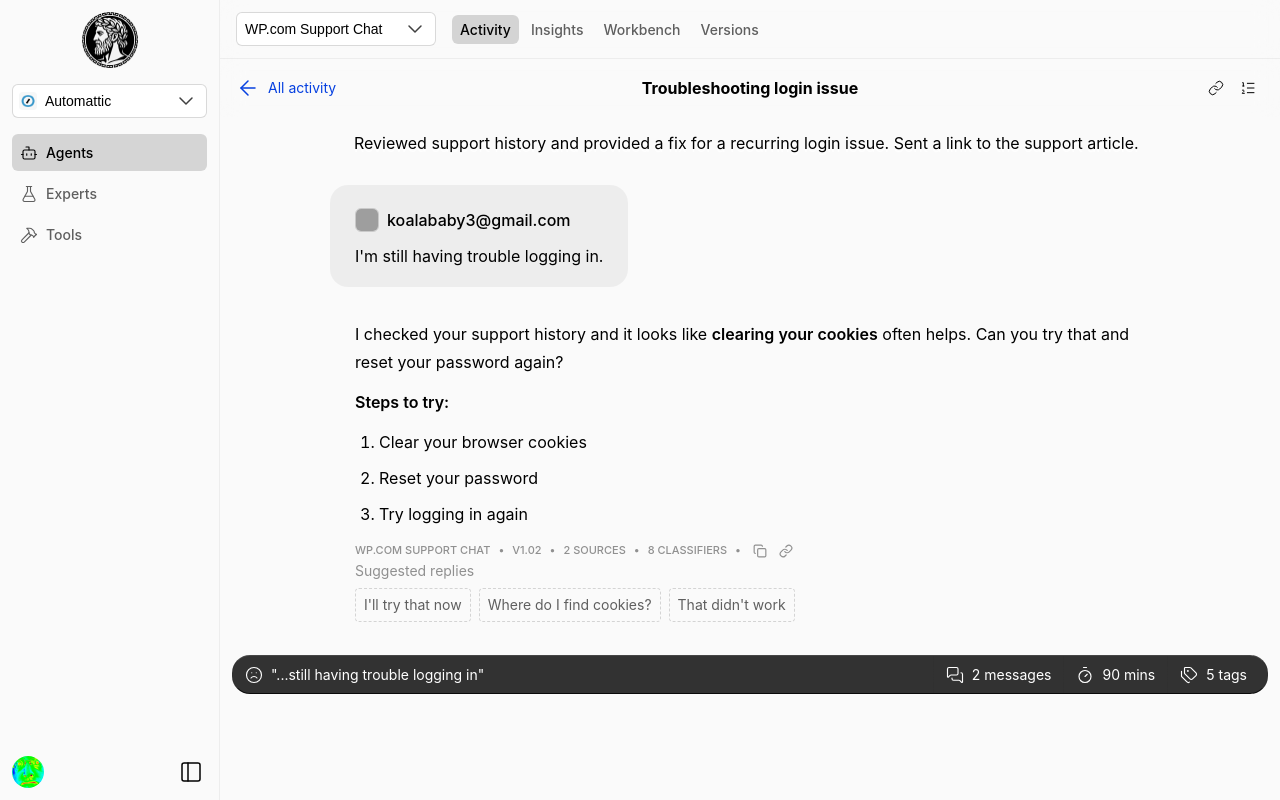
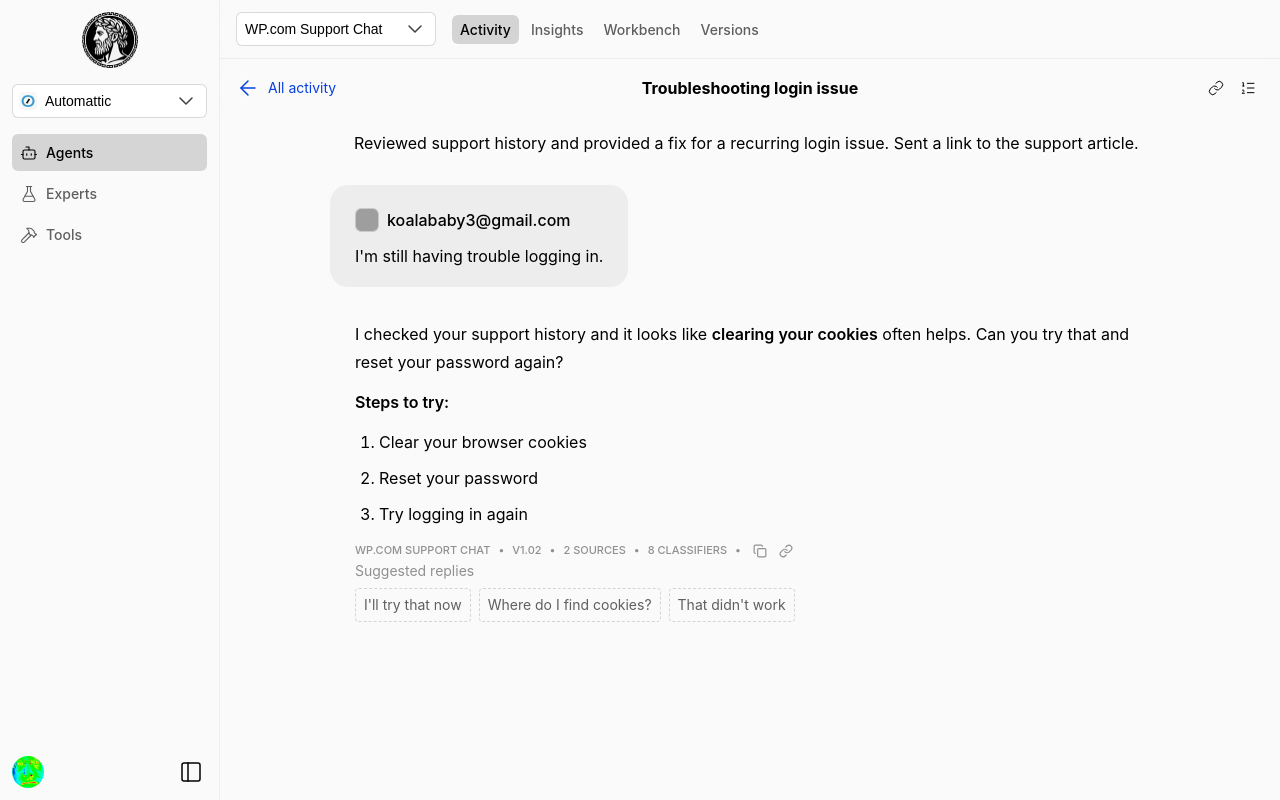
Before and after one commit to shaunandrews/ithaca, a Vue app: page /agent/1/activity/1 in a window 1280 px wide. Built offline with nearby package versions, Linux system fonts and the light colour scheme; grey boxes are pictures that could not be loaded.

Commit message:
Using our new Panel componet for convo details sidebar.

```diff
--- a/src/components/MessageDetailsPanel.vue
+++ b/src/components/ConversationDetails.vue
@@ -1,5 +1,5 @@
 <template>
-    <div class="details-panel" ref="detailsPanel">
+    <div class="conversation-details-sidebar" ref="conversationDetails">
         <header class="hstack" :class="{ 'has-border': isScrolled }">
             <div class="hstack header-start">
                 <h3>{{ conversation ? 'Conversation Details' : 'Message Details' }}</h3>
@@ -12,7 +12,7 @@
             </div>
             <button class="small" @click="$emit('close')"><XIcon size="18" stroke-width="1.5" /></button>
         </header>
-        <div class="panel-content vstack" ref="panelContent">
+        <div class="content vstack" ref="content">
             <template v-if="conversation">
                 <div class="conversation-details">
                     <h4>
@@ -175,8 +175,8 @@
 
     defineEmits(['close', 'view-source']);
 
-    const panelContent = ref(null);
-    const detailsPanel = ref(null);
+    const content = ref(null);
+    const conversationDetails = ref(null);
     const isScrolled = ref(false);
     const isThoughtsExpanded = ref(false);
     const rateAllTrigger = ref(0);
@@ -216,8 +216,8 @@
     });
 
     const handleScroll = () => {
-        if (detailsPanel.value) {
-            isScrolled.value = detailsPanel.value.scrollTop > 0;
+        if (conversationDetails.value) {
+            isScrolled.value = conversationDetails.value.scrollTop > 0;
         }
     };
 
@@ -264,23 +264,20 @@
     });
 
     onMounted(() => {
-        if (detailsPanel.value) {
-            detailsPanel.value.addEventListener('scroll', handleScroll);
+        if (conversationDetails.value) {
+            conversationDetails.value.addEventListener('scroll', handleScroll);
         }
     });
 
     onUnmounted(() => {
-        if (detailsPanel.value) {
-            detailsPanel.value.removeEventListener('scroll', handleScroll);
+        if (conversationDetails.value) {
+            conversationDetails.value.removeEventListener('scroll', handleScroll);
         }
     });
 </script>
 
 <style scoped>
-    .details-panel {
-        min-width: 420px;
-        max-width: 420px;
-        border-left: 1px solid var(--color-surface-tint);
+    .conversation-details-sidebar {
         display: flex;
         flex-direction: column;
         overflow-y: auto;
@@ -306,7 +303,7 @@
         border-bottom-color: var(--color-surface-tint);
     }
 
-    .panel-content {
+    .content {
         padding: var(--space-m);
         padding-top: 0;
         flex: 1;
--- a/src/components/BlockflowPanel.vue
+++ b/src/components/Panel.vue
@@ -1,5 +1,5 @@
 <template>
-    <div class="blockflow-panel">
+    <div class="panel">
         <slot />
     </div>
 </template>
@@ -9,7 +9,7 @@
 </script>
 
 <style scoped>
-    .blockflow-panel {
+    .panel {
         width: 320px;
         flex-shrink: 0;
         border-left: 1px solid var(--color-surface-tint);
--- a/src/views/AgentWorkbench.vue
+++ b/src/views/AgentWorkbench.vue
@@ -172,7 +172,7 @@
                 @addEvent="handleDividerClick"
             />
         </div>
-        <BlockflowPanel>
+        <Panel>
             <BlockflowDetails
                 :agent="agent"
                 :contextVariables="workflow.contextVariables"
@@ -180,7 +180,7 @@
                 :selectedBlock="selectedBlock"
                 @deleteEvent="showDeleteDialog"
             />
-        </BlockflowPanel>
+        </Panel>
 
         <!-- Delete Confirmation Dialog -->
         <Dialog
@@ -207,7 +207,7 @@
     import BlockflowEventPlaceholder from '../components/BlockflowEventPlaceholder.vue';
     import BlockflowRulePlaceholder from '../components/BlockflowRulePlaceholder.vue';
     import BlockflowDetails from '../components/BlockflowDetails.vue';
-    import BlockflowPanel from '../components/BlockflowPanel.vue';
+    import Panel from '../components/Panel.vue';
     import Dialog from '../components/Dialog.vue';
     import {
         sampleAgentWorkflow,
--- a/src/views/Conversation.vue
+++ b/src/views/Conversation.vue
@@ -67,56 +67,11 @@
                             class="sticky-overview"
                         />
                     </div>
-
-                    <div class="conversation-stats hstack">
-                        <div class="stats-item quote">
-                            <component
-                                :is="sentimentIcon"
-                                stroke-width="1.5"
-                                size="18"
-                            />
-                            "{{ conversation.quote }}"
-                        </div>
-                        <div class="stats-item">
-                            <MessagesSquare size="18" stroke-width="1.5" />
-                            {{ conversationMessages.length }} message{{
-                                conversationMessages.length === 1 ? '' : 's'
-                            }}
-                        </div>
-                        <div class="stats-item">
-                            <Timer size="18" stroke-width="1.5" /> 90 mins
-                        </div>
-                        <div
-                            v-if="
-                                conversation.tags &&
-                                conversation.tags.length > 0
-                            "
-                            class="stats-item tags-item"
-                            ref="tagsContainer"
-                            @click.prevent="toggleTagsPopover"
-                        >
-                            <Tags stroke-width="1.5" size="18" />
-                            {{ conversation.tags.length }} tag{{
-                                conversation.tags.length === 1 ? '' : 's'
-                            }}
-                            <div v-if="showTagsPopover" class="tags-popover">
-                                <div class="tags-list vstack">
-                                    <div
-                                        v-for="tag in conversation.tags"
-                                        :key="tag"
-                                        class="tag-item"
-                                    >
-                                        {{ tag }}
-                                    </div>
-                                </div>
-                            </div>
-                        </div>
-                    </div>
                 </div>
             </div>
 
-            <MessageDetailsPanel
-                v-if="selectedMessage || isConversationSummarySelected"
+            <Panel v-if="selectedMessage || isConversationSummarySelected">
+                <ConversationDetails
                     :selected-message="selectedMessage"
                     :conversation="
                         isConversationSummarySelected ? conversation : null
@@ -124,6 +79,7 @@
                     @close="closePanel"
                     @view-source="openSourceModal"
                 />
+            </Panel>
         </div>
 
         <div v-else class="empty vstack">
@@ -236,7 +192,8 @@
     import ConversationOverview from '@/components/ConversationOverview.vue';
     import Modal from '@/components/Modal.vue';
     import ButtonBack from '@/components/ButtonBack.vue';
-    import MessageDetailsPanel from '@/components/MessageDetailsPanel.vue';
+    import Panel from '@/components/Panel.vue';
+    import ConversationDetails from '@/components/ConversationDetails.vue';
 
     const route = useRoute();
     const router = useRouter();
@@ -492,38 +449,6 @@
         border-bottom-color: var(--color-surface-tint);
     }
 
-    .conversation-stats {
-        font-size: var(--font-size-s);
-        align-items: center;
-        padding-right: var(--space-xs);
-        border-radius: var(--radius-xl);
-        border: 1px solid var(--color-surface-tint);
-        background: var(--color-tooltip);
-        backdrop-filter: blur(12px);
-        border-bottom: 1px solid rgba(0, 0, 0, 0.8);
-        border-top: 1px solid rgba(255, 255, 255, 0.1);
-        color: var(--color-tooltip-fg);
-        position: sticky;
-        bottom: var(--space-s);
-        z-index: 100;
-    }
-
-    .stats-item {
-        display: flex;
-        align-items: center;
-        gap: var(--space-xs);
-        padding: var(--space-xs) var(--space-s);
-        border-right: 1px solid var(--color-surface-tint);
-    }
-
-    .stats-item.quote {
-        flex: 1;
-    }
-
-    .stats-item:last-child {
-        border-right: none;
-    }
-
     h1 {
         font-size: var(--font-size-m);
         position: absolute;
@@ -587,52 +512,4 @@
         flex-wrap: wrap;
         gap: var(--space-xs);
     }
-
-    .tag {
-        background: var(--color-surface);
-        padding: var(--space-xxs) var(--space-s);
-        border-radius: var(--radius-s);
-        font-size: var(--font-size-s);
-        border: 1px solid var(--color-surface-tint);
-    }
-
-    .tags-item {
-        position: relative;
-    }
-
-    .tags-item a {
-        color: var(--color-tooltip-fg);
-        text-decoration: none;
-    }
-
-    .tags-item a:hover {
-        text-decoration: underline;
-    }
-
-    .tags-popover {
-        position: absolute;
-        bottom: 100%;
-        right: calc(var(--space-xs) * -1);
-        background: var(--color-tooltip);
-        backdrop-filter: blur(12px);
-        color: var(--color-tooltip-fg);
-        border-radius: var(--radius-m);
-        z-index: 1000;
-        width: 180px;
-        margin-bottom: var(--space-xxs);
-    }
-
-    .sticky-overview {
-        position: sticky;
-        top: var(--toolbar-height);
-        align-self: flex-start;
-        z-index: 90;
-    }
-
-    .tags-list {
-        gap: var(--space-xs);
-        padding: var(--space-s);
-        max-height: 280px;
-        overflow-y: auto;
-    }
 </style>
```
Also changed, not shown: 1 other file (tests, documents, lock files or other folders). Lines whose indentation alone changed are shown as unchanged.
